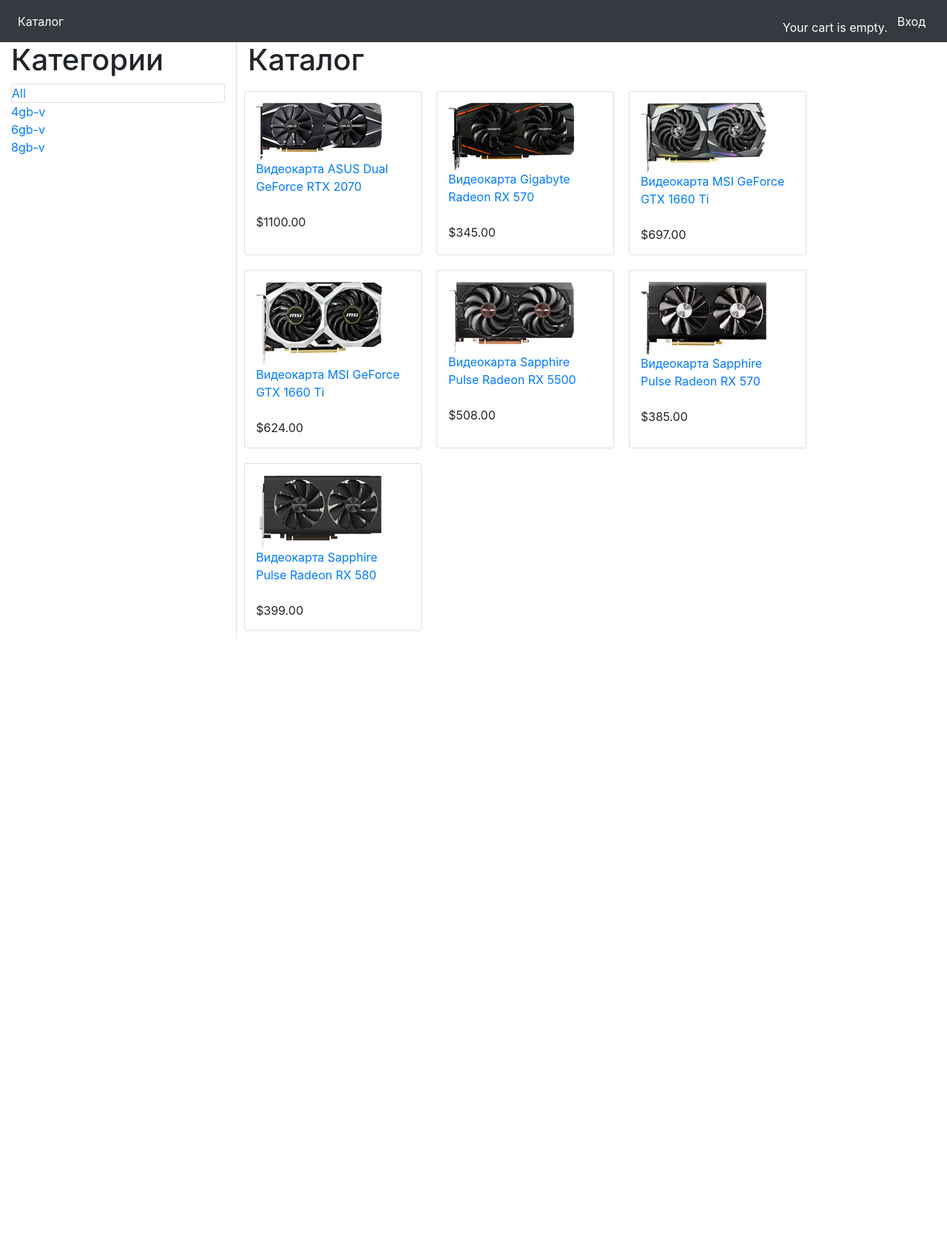
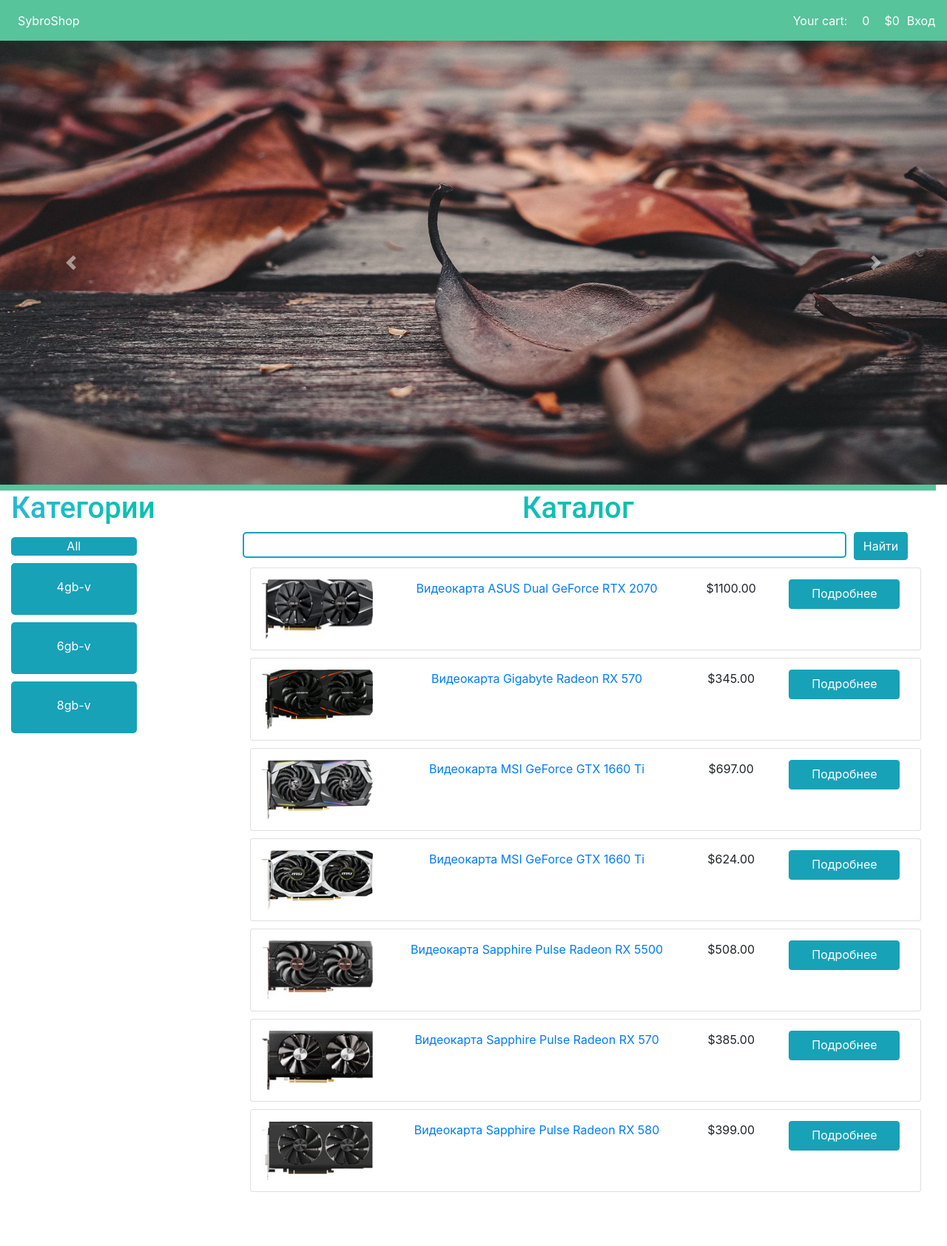
Before and after one commit to Vintaj/HUUB, a Django app: page / in a window 1280 px wide. Shown: the whole page at 74% size. Before the commit the page ends 863 px from the top, so only its background shows below. Run offline with Django 3.2, Linux system fonts and the light colour scheme; data comes from the database, SQL or seed files in the repository; both versions use the stored data as it was after the commit; parts of the project's set-up code (start-up, migrations or seed data) failed here and were passed over; some libraries are stand-ins or nearby versions.

Commit message:
secondcommit

```diff
--- a/shop/templates/shop/base.html
+++ b/shop/templates/shop/base.html
@@ -5,17 +5,21 @@
     <meta charset="utf-8"/>
     <title>{% block title %}sybroshop{% endblock %}</title>
     <link rel="shortcut icon" href="{% static 'index/sybroshop.png' %}" type="image/x-icon">
-    <link href="{% static 'list/list.css' %}" rel="stylesheet">
+    <meta name="viewport" content="width=device-width, height=device-height">
+     <link rel="stylesheet" href="https://stackpath.bootstrapcdn.com/bootstrap/4.4.1/css/bootstrap.min.css" integrity="sha384-Vkoo8x4CGsO3+Hhxv8T/Q5PaXtkKtu6ug5TOeNV6gBiFeWPGFN9MuhOf23Q9Ifjh" crossorigin="anonymous">
     <script src="https://code.jquery.com/jquery-3.4.1.min.js" integrity="sha256-CSXorXvZcTkaix6Yvo6HppcZGetbYMGWSFlBw8HfCJo=" crossorigin="anonymous"></script>
-    <link rel="stylesheet" href="https://stackpath.bootstrapcdn.com/bootstrap/4.4.1/css/bootstrap.min.css" integrity="sha384-Vkoo8x4CGsO3+Hhxv8T/Q5PaXtkKtu6ug5TOeNV6gBiFeWPGFN9MuhOf23Q9Ifjh" crossorigin="anonymous">
     <script src="https://cdn.jsdelivr.net/npm/popper.js@1.16.0/dist/umd/popper.min.js" integrity="sha384-Q6E9RHvbIyZFJoft+2mJbHaEWldlvI9IOYy5n3zV9zzTtmI3UksdQRVvoxMfooAo" crossorigin="anonymous"></script>
     <script src="https://stackpath.bootstrapcdn.com/bootstrap/4.4.1/js/bootstrap.min.js" integrity="sha384-wfSDF2E50Y2D1uUdj0O3uMBJnjuUD4Ih7YwaYd1iqfktj0Uod8GCExl3Og8ifwB6" crossorigin="anonymous"></script>
-    <meta name="viewport" content="width=device-width, height=device-height">
+    <!-- Держать эту ссылку здесь чтобы она перекрывала будстрап -->
+    <link href="{% static 'css/index.css' %}" rel="stylesheet">
+    {% block style_css %}
+
+    {% endblock %}
 </head>
 
 <header>
 
-  <nav class="navbar navbar-expand-lg navbar-dark bg-dark">
+  <nav class="navbar navbar-expand-lg" style='background:#57c49c; height: 55px;'>
 
   <button class="navbar-toggler" type="button" data-toggle="collapse" data-target="#navbarText" aria-controls="navbarText" aria-expanded="false" aria-label="Toggle navigation">
     <span class="navbar-toggler-icon"></span>
@@ -26,7 +30,7 @@
     <ul class="navbar-nav mr-auto ">
       {% block header %}
       <li class="nav-item active ">
-        <a class="nav-link" href="/"> Каталог <span class="sr-only">(current)</span></a>
+        <a class="nav-link text-white" href="/"> SybroShop <span class="sr-only">(current)</span></a>
       </li>
 
     {% endblock %}
@@ -35,18 +39,14 @@
 
    <li class="nav-item">
 
-    <div id="subheader" style="color: white;">
-        <div class="cart">
+    <div id="subheader">
+        <div class="shoping-cart text-white">
           {% with total_items=cart|length %}
-           {% if cart|length > 0 %}
                Your cart:
-               <a class='cart_info' href="{% url 'cart:cart_detail' %}">
+               <a class='shoping-cart_info text-white' href="{% url 'cart:cart_detail' %}">
                  <p> {{ total_items }} </p>
                  <p>  ${{ cart.get_total_price }}</p>
                </a>
-            {% else %}
-                Your cart is empty.
-            {% endif %}
         {% endwith %}
         </div>
 
@@ -57,12 +57,12 @@
    <li class="nav-item">
        {% if user.is_authenticated %}
 
-          <a class="nav-link" style='color:white;' href="{% url 'shop:account' slug=user.username %}">{{request.user.username}} <span class="sr-only">(current)</span></a>
+          <a class="nav-link text-white" href="{% url 'shop:account' slug=user.username %}">{{request.user.username}} <span class="sr-only">(current)</span></a>
 
        {% else %}
-          <button type="button" class="btn btn-dark" data-toggle="modal" data-target="#exampleModal1">
+          <a type="button" style='cursor: pointer; color: white' data-toggle="modal" data-target="#exampleModal1">
             Вход
-          </button>
+          </a>
 
           <!-- Modal -->
           <div class="modal fade" id="exampleModal1" tabindex="-1" role="dialog" aria-labelledby="exampleModalLabel" aria-hidden="true">
@@ -70,7 +70,7 @@
               <div class="modal-content">
 
                 <div class="modal-header">
-                  <h5 class="modal-title" id="exampleModalLabel">Регистрация</h5>
+                  <h5 class="modal-title" id="exampleModalLabel">Вход</h5>
                   <button type="button" class="close" data-dismiss="modal" aria-label="Close">
                     <span aria-hidden="true">&times;</span>
                   </button>
@@ -78,8 +78,8 @@
 
 
                 <div class="modal-body text-left">
-                     <a class="btn btn-dark" style='color:white; width: 100%;' href="{% url 'shop:login' %}"> Войти <span class="sr-only">(current)</span></a>
-                     <a class="btn btn-dark" style='color:white; width: 100%; margin-top: 10px;' href="{% url 'shop:register' %}"> Зарегистрироваться <span class="sr-only">(current)</span></a>
+                     <a class="btn btn-info" style='width: 100%;' href="{% url 'shop:login' %}"> Войти <span class="sr-only">(current)</span></a>
+                     <a class="btn btn-info" style='width: 100%; margin-top: 10px;' href="{% url 'shop:register' %}"> Зарегистрироваться <span class="sr-only">(current)</span></a>
                   </div>
                 </div>
 
@@ -94,7 +94,7 @@
 </header>
 
 <body>
-<div class="container-fluid">
+<div>
 
   <div id="content">
       {% block content %}
--- a/shop/templates/shop/product/detail.html
+++ b/shop/templates/shop/product/detail.html
@@ -1,7 +1,9 @@
 {% extends "shop/base.html" %}
 {% load static %}
 {% block title %}
-    {% if category %}{{ category.title }}{% else %}Каталог{% endif %}
+    {% if category %}{{ category.title }}{% else %}Товар{% endif %}
+{% endblock %}
+{% block style_css %}
 {% endblock %}
 {% block content %}
     <br>
--- a/shop/templates/shop/product/list.html
+++ b/shop/templates/shop/product/list.html
@@ -5,35 +5,66 @@
     {% if category %}{{ category.name }}{% else %}Каталог{% endif %}
 {% endblock %}
 
+{% block style_css %}
+<link href="{% static 'css/list.css' %}" rel="stylesheet">
+{% endblock %}
+
 {% block content %}
-<div class="head-block row">
-    <div id="sidebar" class="col-md-3" style="border-right: 1px solid #dedede;">
-        <h1>Категории</h1>
-        <ul>
-            <li {% if not category %}class="selected card"{% endif %}>
-                <a class='filter_all' href="{% url 'shop:product_list' %}">All</a>
-            </li>
+<div id="carouselExampleControls" class="carousel slide" style='height:600px;' data-ride="carousel">
+    <div class="carousel-inner">
+      <div class="carousel-item active">
+        <img class="d-block w-100" height="600px" src="{% static '/product_list/caruusel/listva_listia_osen_178162_1920x1080.jpg' %}" alt="Первый слайд">
+      </div>
+      <div class="carousel-item">
+        <img class="d-block w-100" height="600px" src="{% static '/product_list/caruusel/land_rover_discovery_3_land_rover_avtomobil_178158_1920x1080.jpg' %}" alt="Второй слайд">
+      </div>
+      <div class="carousel-item">
+        <img class="d-block w-100" height="600px" src="{% static '/product_list/caruusel/kofe_kofevarka_ruki_178159_1920x1080.jpg' %}" alt="Третий слайд">
+      </div>
+    </div>
+    <a class="carousel-control-prev" href="#carouselExampleControls" role="button" data-slide="prev">
+      <span class="carousel-control-prev-icon" aria-hidden="true"></span>
+      <span class="sr-only">Previous</span>
+    </a>
+    <a class="carousel-control-next" href="#carouselExampleControls" role="button" data-slide="next">
+      <span class="carousel-control-next-icon" aria-hidden="true"></span>
+      <span class="sr-only">Next</span>
+    </a>
+  </div>
+
+
+<div class="head-block row container-fluid" style='border-top: 8px solid #57c49c; height: 900px;'>
+    <div id="sidebar" class="col-md-3">
+        <h1 class='productCategoryH1'>Категории</h1>
+        <div class="ul_category" style='display: block; height: 100%; width:'>
+                <a class='filter_all' href="{% url 'shop:product_list' %}"><div>All</p></div></a>
+
             {% for c in categories %}
-                <li {% if category.slug == c.slug %}class="selected card"{% endif %}>
-                    <a href='/{{ c.name}}/' class='filter_link'>{{ c.name }}</a>
-                </li>
+                <a class='filter_link' href='/{{ c.name}}/' ><div><p>{{ c.name }}</p></div></a>
             {% endfor %}
-        </ul>
+        </div>
     </div>
 
     <div id="main" class="product-list col-md-9">
-        <h1>{% if category %}{{ category.name }}{% else %}Каталог{% endif %}</h1>
-        <div class="row product-list_item">
+        <h1 class='productCatalogH1'>{% if category %}{{ category.name }}{% else %}Каталог{% endif %}</h1>
+        <input type="search" class='catalogSearch'>
+        <button class='btn btn-info' style='margin-left: 5px;'>Найти</button>
+        <div class="product-list_item">
         {% for product in products %}
-            <div class="item card col-md-3" style='margin: 10px; padding: 15px;'>
+            <class class="item card product_list-item_item">
                 <a href="{{ product.get_absolute_url }}">
-                    <img src="{% if product.image %}{{ product.image.url }}{% else %}{% static 'img/no_image.png' %}{% endif %}">
+                    <img height='80px' width='150px' src="{% if product.image %}{{ product.image.url }}{% else %}{% static 'img/no_image.png' %}{% endif %}">
                 </a>
-                <a href="{{ product.get_absolute_url }}">{{ product.name }}</a><br>
-                ${{ product.price }}
+                <div class="frstItem_productListName">
+                    <a style='height: 25px;' href="{{ product.get_absolute_url }}">{{ product.name }}</a>
+                </div>
+                <div class="secondItem_productListName">
+                    <p style="height: 25px;">${{ product.price }}</p>
+                </div>
+                <a class='btn btn-info goOverInfoProduct' href="{{ product.get_absolute_url }}">Подробнее</a>
+            </class>
+        {% endfor %}
             </div>
-        {% endfor %}
         </div>
     </div>
-</div>
 {% endblock %}
--- /dev/null
+++ b/static/css/index.css
@@ -0,0 +1,31 @@
+* {
+  margin: 0;
+  padding: 0;
+}
+
+li {
+  list-style-type: none;
+}
+
+a {
+  text-decoration: none;
+}
+
+#subheader {
+  color: white;
+  margin-right: 10px;
+}
+
+.shoping-cart {
+  display: flex;
+  position: relative;
+  top: 8px;
+}
+
+.shoping-cart .shoping-cart_info {
+  display: flex;
+}
+
+.shoping-cart_info p {
+  margin-left: 20px;
+}
--- /dev/null
+++ b/static/css/list.css
@@ -0,0 +1,244 @@
+* {
+  margin: 0;
+  padding: 0;
+}
+
+li {
+  list-style-type: none;
+}
+
+a {
+  text-decoration: none;
+}
+
+.catalogSearch {
+  height: 35px;
+  width: 90%;
+  border: 2px solid #17a2b8;
+  border-radius: 5px;
+}
+
+.catalogSearch:active {
+  border: 2px solid #17a2b8;
+}
+
+.ul_category {
+  height: 400px;
+  margin-top: 15px;
+  text-decoration: none;
+}
+
+.ul_category a {
+  height: 50px;
+  margin-top: 15px;
+}
+
+.filter_all div {
+  text-align: center;
+  color: white;
+  height: 25px;
+  width: 60%;
+  border-radius: 5px;
+  background-color: #17a2b8;
+  margin-top: 5px;
+}
+
+.filter_all div:hover {
+  background-color: hsl(188, 76%, 33%);
+  transition: color 0.15s ease-in-out, background-color 0.15s ease-in-out;
+}
+
+.filter_link div {
+  width: 60%;
+
+  text-align: center;
+  margin-top: 10px;
+  height: 70px;
+  color: white;
+  border-radius: 5px;
+  background-color: #17a2b8;
+}
+
+.filter_link div:hover {
+  background-color: hsl(188, 76%, 33%);
+  transition: color 0.15s ease-in-out, background-color 0.15s ease-in-out;
+}
+
+.filter_link div p {
+  position: relative;
+  top: 20px;
+}
+
+.productCategoryH1 {
+  font-family: Roboto;
+  background: linear-gradient(135deg, #25b9d3 20%, #0cc0b1 50%);
+  -webkit-background-clip: text;
+  -webkit-text-fill-color: transparent;
+  text-align: left;
+}
+
+.productCatalogH1 {
+  font-family: Roboto;
+  background: linear-gradient(135deg, #25b9d3 20%, #0cc0b1 50%);
+  -webkit-background-clip: text;
+  -webkit-text-fill-color: transparent;
+  text-align: center;
+}
+
+.frstItem_productListName {
+  text-align: center;
+}
+
+.secondItem_productListName {
+  text-align: center;
+}
+
+.goOverInfoProduct {
+  width: 150px;
+  height: 40px;
+  margin-right: auto;
+  margin-left: auto;
+}
+
+.product_list-item_item {
+  width: 100%;
+  margin: 10px;
+  padding: 15px;
+  display: grid;
+  grid-template-columns: 20% 45% 15% 20%;
+}
+
+.form_registr input {
+  display: block;
+  width: 100%;
+  height: calc(1.5em + 0.75rem + 2px);
+  padding: 0.375rem 0.75rem;
+  font-size: 1rem;
+  font-weight: 400;
+  line-height: 1.5;
+  color: #495057;
+  background-color: #fff;
+  background-clip: padding-box;
+  border: 1px solid #ced4da;
+  border-radius: 0.25rem;
+  transition: border-color 0.15s ease-in-out, box-shadow 0.15s ease-in-out;
+}
+
+.form_registr label {
+  margin-top: 15px;
+  display: block;
+}
+.order-form p label {
+  width: 100%;
+}
+
+.prof {
+  width: 400px;
+}
+
+.profile {
+  padding: 15px;
+  height: 100%;
+  width: 100%;
+}
+
+.profile_name {
+  display: flex;
+}
+
+.profile_name h4 {
+  margin-left: 10px;
+}
+
+.page_avatar {
+  width: 200px;
+  height: 200px;
+}
+
+.profile_username {
+  font-size: 22px;
+  font-weight: bold;
+}
+
+.page_avatar img {
+  object-fit: cover;
+  border-radius: 10px;
+}
+
+.but_profile_name a {
+  margin-top: 15px;
+  width: 100%;
+  font-size: 13px;
+  margin-top: 5px;
+  display: flex;
+  justify-content: space-between;
+}
+
+.page_name_info {
+  width: 95%;
+  margin-left: 5%;
+  display: block;
+  font-family: Arial, sans-serif;
+}
+
+.page_avatar img {
+  width: 200px;
+  height: 200px;
+}
+
+@media (max-width: 990px) {
+  .product_list-item_item {
+    display: table;
+  }
+  .frstItem_productListName {
+    text-align: left;
+    margin-top: 5px;
+  }
+  .secondItem_productListName {
+    text-align: left;
+    margin-top: 5px;
+  }
+}
+
+@media (max-width: 550px) {
+  .page_name_info {
+    width: 55%;
+    margin-left: 0;
+    display: block;
+  }
+  .page_name_info p {
+    margin-left: 5%;
+  }
+  .prof {
+    width: 100%;
+  }
+  .page_avatar {
+    width: 150px;
+    height: 150px;
+  }
+  .page_avatar img {
+    width: 150px;
+    height: 150px;
+  }
+  .but_profile_name a {
+    font-size: 13px;
+    margin-top: 5px;
+  }
+  .but_profile_name {
+    width: 100%;
+  }
+}
+
+@media (max-width: 350px) {
+  .but_profile_name a {
+    font-size: 10px;
+  }
+  .page_avatar {
+    width: 100px;
+    height: 100px;
+  }
+  .page_avatar img {
+    width: 100px;
+    height: 100px;
+  }
+}
--- a/static/js/filter_category.js
+++ b/static/js/filter_category.js
@@ -23,17 +23,17 @@
       for (let i = 0; i < getData.length; i++) {
         $(".product-list_item").append(
           $(
-            `<div class='item card col-md-3' style="margin: 10px; padding: 15px;" >` +
+            `<div class='item card product_list-item_item' style="width: 100%; margin: 10px; padding: 15px;" >` +
               '<a class="product_item_slug" href="' +
               "/" +
               getData[String(i)].pk +
               "/" +
               getData[String(i)].fields.slug +
               '">' +
-              '<img class="product_item_image" src="' +
+              "<img height='80px' class='product_item_image' src='" +
               "/media/" +
               getData[String(i)].fields.image +
-              '" href=""' +
+              "' href=''" +
               "</a>" +
               '<a class="product_item_name" href="' +
               "/" +
@@ -46,6 +46,9 @@
               "<p>" +
               getData[String(i)].fields.price +
               "</p>" +
+              "<a class='btn btn-info goOverInfoProduct' style='width: 60%;' href='{{ product.get_absolute_url }}'>'" +
+              "Подробнее" +
+              "</a>" +
               "</div>"
           )
         );
@@ -66,8 +69,8 @@
   // let cart_id = cart_id_href["22"];
   let e = document.getElementById("id_quantity");
   let quantity = e.value;
-  if ($(".cart_info").length > 0) {
-    $(".cart_info").empty();
+  if ($(".shoping-cart_info").length > 0) {
+    $(".shoping-cart_info").empty();
   }
   // let addToCartData = ('6');
   // Данные которые мы передаем и наша форма хочет получить
@@ -82,7 +85,7 @@
     url: url,
     success: function (response) {
       let getData = JSON.parse(response);
-      $(".cart_info").append(
+      $(".shoping-cart_info").append(
         "<p>" + getData.quantity + "</p>" + "<p>" + "$" + getData.price + "</p>"
       );
       //JSON.parse ожидает строку в параметре. Чтобы решить эту проблему, вам нужно привести в порядок свой JSON-объект.
--- a/static/list/list.css
+++ /dev/null
@@ -1,146 +0,0 @@
-* {
-  margin: 0;
-  padding: 0;
-}
-
-li {
-  list-style-type: none;
-}
-
-a {
-  text-decoration: none;
-}
-
-.form_registr input {
-  display: block;
-  width: 100%;
-  height: calc(1.5em + 0.75rem + 2px);
-  padding: 0.375rem 0.75rem;
-  font-size: 1rem;
-  font-weight: 400;
-  line-height: 1.5;
-  color: #495057;
-  background-color: #fff;
-  background-clip: padding-box;
-  border: 1px solid #ced4da;
-  border-radius: 0.25rem;
-  transition: border-color 0.15s ease-in-out, box-shadow 0.15s ease-in-out;
-}
-
-.form_registr label {
-  margin-top: 15px;
-  display: block;
-}
-.order-form p label {
-  width: 100%;
-}
-
-.prof {
-  width: 400px;
-}
-
-.profile {
-  padding: 15px;
-  height: 100%;
-  width: 100%;
-}
-
-.profile_name {
-  display: flex;
-}
-
-.profile_name h4 {
-  margin-left: 10px;
-}
-
-.page_avatar {
-  width: 200px;
-  height: 200px;
-}
-
-.profile_username {
-  font-size: 22px;
-  font-weight: bold;
-}
-
-.page_avatar img {
-  object-fit: cover;
-  border-radius: 10px;
-}
-
-.but_profile_name a {
-  margin-top: 15px;
-  width: 100%;
-  font-size: 13px;
-  margin-top: 5px;
-  display: flex;
-  justify-content: space-between;
-}
-
-.page_name_info {
-  width: 95%;
-  margin-left: 5%;
-  display: block;
-  font-family: Arial, sans-serif;
-}
-
-.page_avatar img {
-  width: 200px;
-  height: 200px;
-}
-
-.cart {
-  display: flex;
-  padding-top: 17px;
-}
-
-.cart .cart_info {
-  display: flex;
-}
-
-.cart_info p {
-  margin-left: 4px;
-}
-
-@media (max-width: 550px) {
-  .page_name_info {
-    width: 55%;
-    margin-left: 0;
-    display: block;
-  }
-  .page_name_info p {
-    margin-left: 5%;
-  }
-  .prof {
-    width: 100%;
-  }
-  .page_avatar {
-    width: 150px;
-    height: 150px;
-  }
-  .page_avatar img {
-    width: 150px;
-    height: 150px;
-  }
-  .but_profile_name a {
-    font-size: 13px;
-    margin-top: 5px;
-  }
-  .but_profile_name {
-    width: 100%;
-  }
-}
-
-@media (max-width: 350px) {
-  .but_profile_name a {
-    font-size: 10px;
-  }
-  .page_avatar {
-    width: 100px;
-    height: 100px;
-  }
-  .page_avatar img {
-    width: 100px;
-    height: 100px;
-  }
-}
```
Also changed, not shown: db.sqlite3, static/css/autentificate.css (added), static/product_list/caruusel/kofe_kofevarka_ruki_178159_1920x1080.jpg (added), static/product_list/caruusel/land_rover_discovery_3_land_rover_avtomobil_178158_1920x1080.jpg (added), static/product_list/caruusel/listva_listia_osen_178162_1920x1080.jpg (added).
